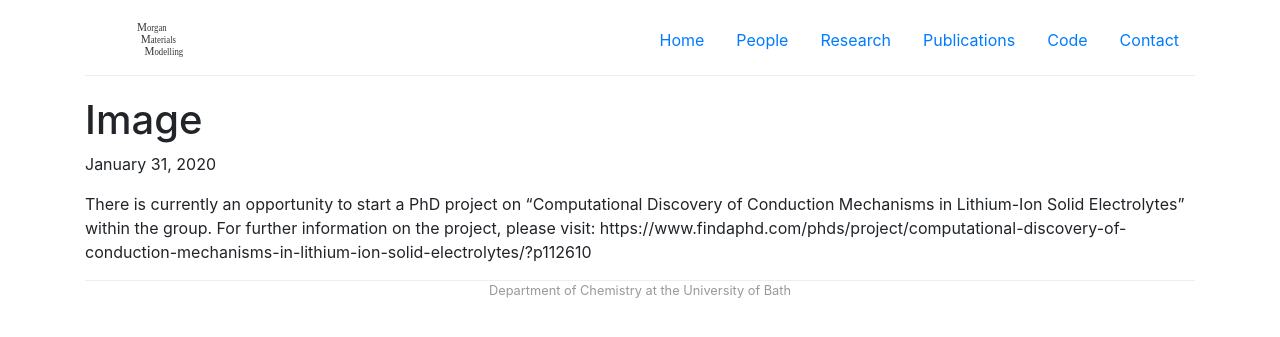
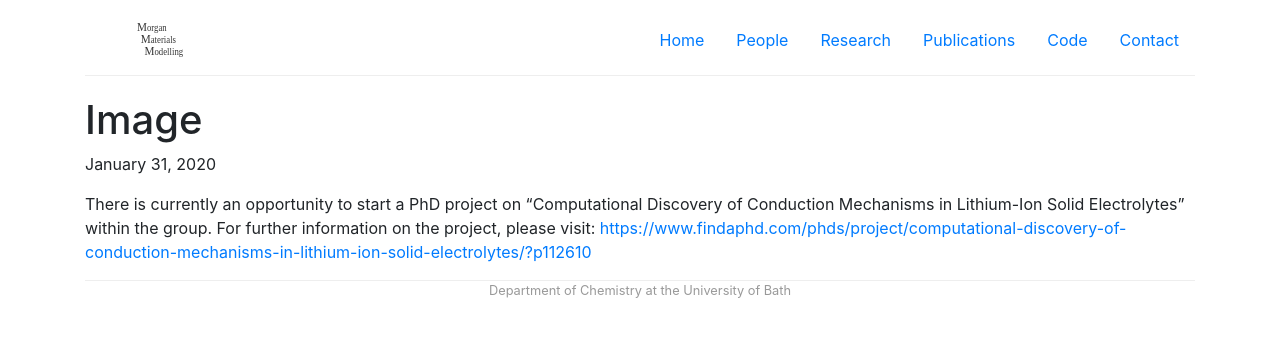
Before and after one commit to morgan-group-bath/morgan-group-bath.github.io, a Jekyll site: the page built from _posts/2020-01-31-image.md, in a window 1280 px wide. Shown: the top 337 px of the page. Built offline with Jekyll 4.4.1, drawn with Linux system fonts in a browser that asks for light colours; part of the change alters nothing that is shown.

```diff
--- a/_posts/2020-01-31-image.md
+++ b/_posts/2020-01-31-image.md
@@ -7,4 +7,4 @@ icon: newspaper-o
 #image_link: "https://en.wikipedia.org/wiki/X-Men"
 ---
 
-There is currently an opportunity to start a PhD project on "Computational Discovery of Conduction Mechanisms in Lithium-Ion Solid Electrolytes" within the group. For further information on the project, please visit: https://www.findaphd.com/phds/project/computational-discovery-of-conduction-mechanisms-in-lithium-ion-solid-electrolytes/?p112610
+There is currently an opportunity to start a PhD project on "Computational Discovery of Conduction Mechanisms in Lithium-Ion Solid Electrolytes" within the group. For further information on the project, please visit: [https://www.findaphd.com/phds/project/computational-discovery-of-conduction-mechanisms-in-lithium-ion-solid-electrolytes/?p112610](https://www.findaphd.com/phds/project/computational-discovery-of-conduction-mechanisms-in-lithium-ion-solid-electrolytes/?p112610)
```
